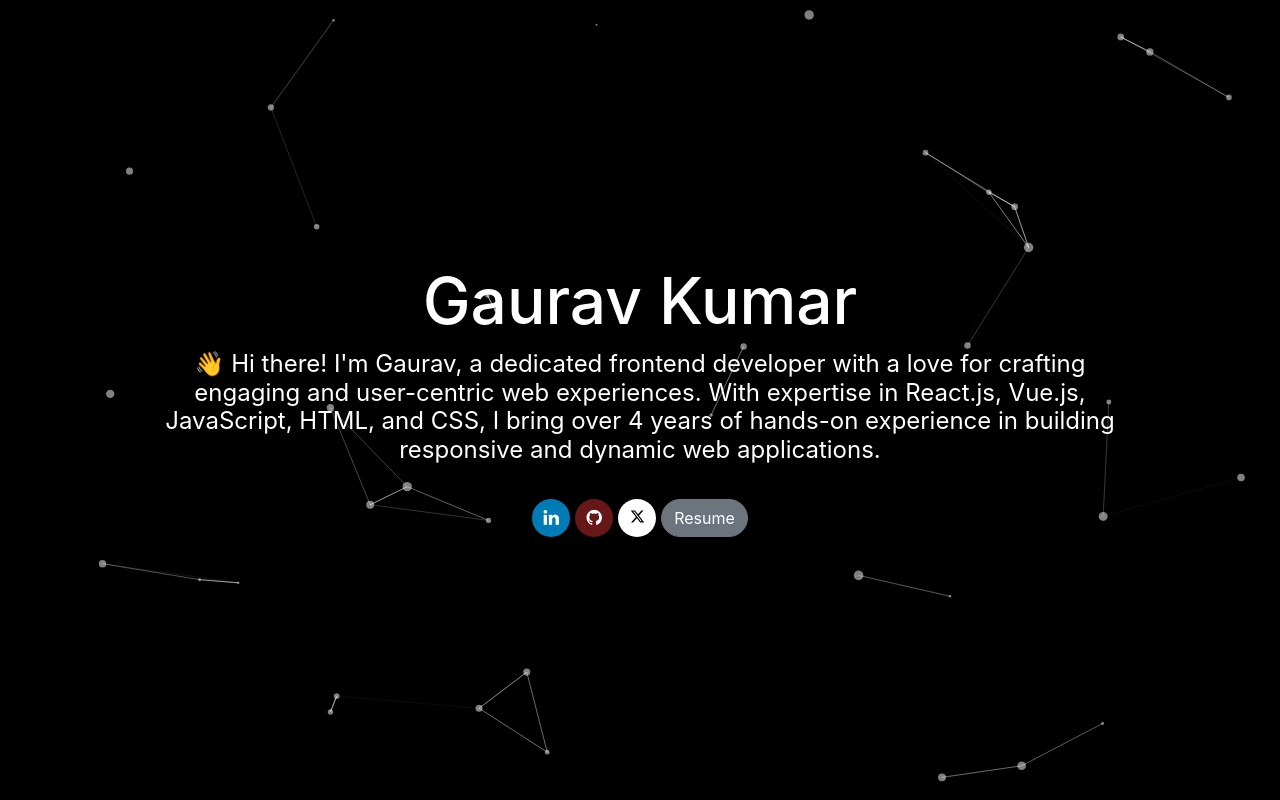
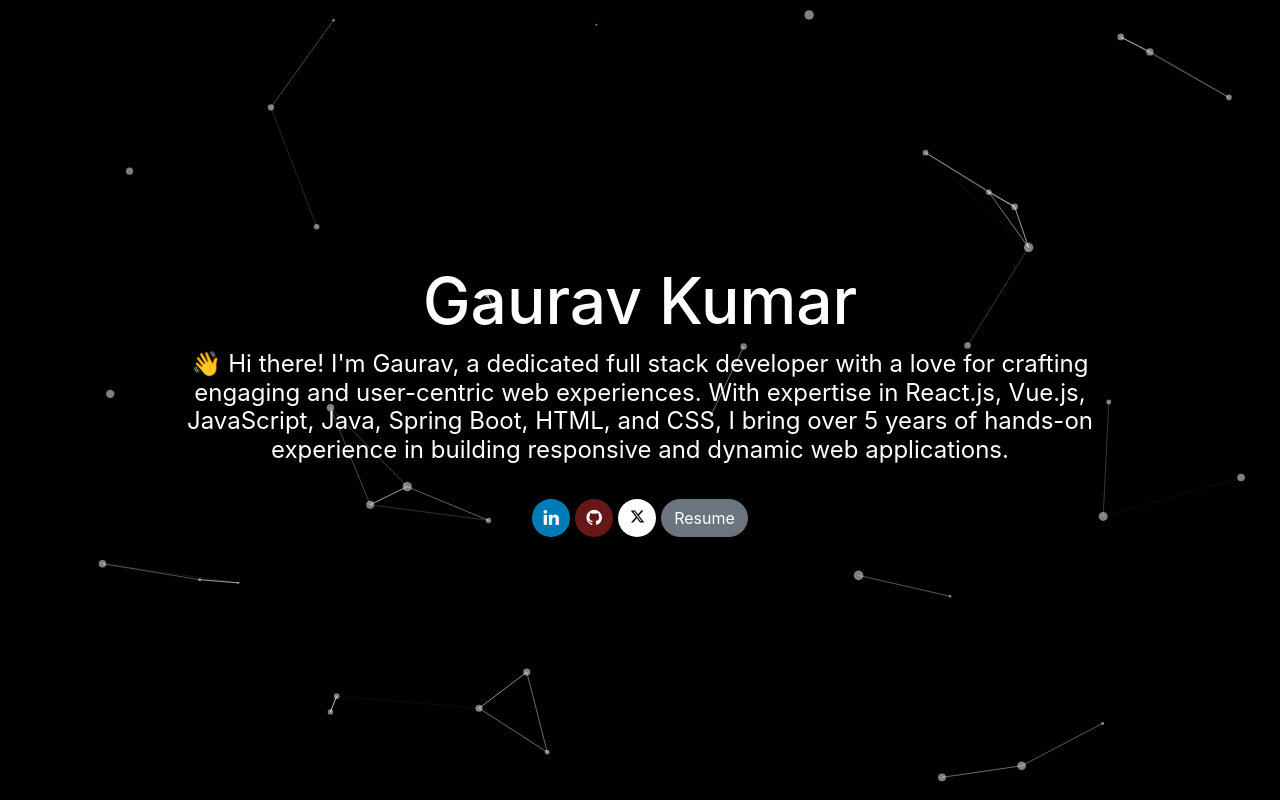
Before and after one commit to gkumar9891/gkumar9891.github.io, a React (Vite) app: page / in a window 1280 px wide. Shown: the top 800 px of the page. Built offline with nearby package versions, Linux system fonts and the light colour scheme; a web font is replaced by a local one.

Commit message:
changed experience and skill

```diff
--- a/src/views/Home.tsx
+++ b/src/views/Home.tsx
@@ -97,7 +97,7 @@ const Home = () => {
                 <ParticleWrapper />
                 <div className="content">
                     <h2>Gaurav Kumar</h2>
-                    <p>👋 Hi there! I'm Gaurav, a dedicated frontend developer with a love for crafting engaging and user-centric web experiences. With expertise in React.js, Vue.js, JavaScript, HTML, and CSS, I bring over 4 years of hands-on experience in building responsive and dynamic web applications. </p>
+                    <p>👋 Hi there! I'm Gaurav, a dedicated full stack developer with a love for crafting engaging and user-centric web experiences. With expertise in React.js, Vue.js, JavaScript, Java, Spring Boot, HTML, and CSS, I bring over 5 years of hands-on experience in building responsive and dynamic web applications. </p>
                     <ul className="list-unstyled social-icons mt-4">
                         <li><a href="https://www.linkedin.com/in/gaurav-kumar-3ba537170/" target="_blank" className="fa fa-linkedin"></a></li>
                         <li><a href="https://github.com/gkumar9891" target="_blank" className="fa fa-github"></a></li>
```
